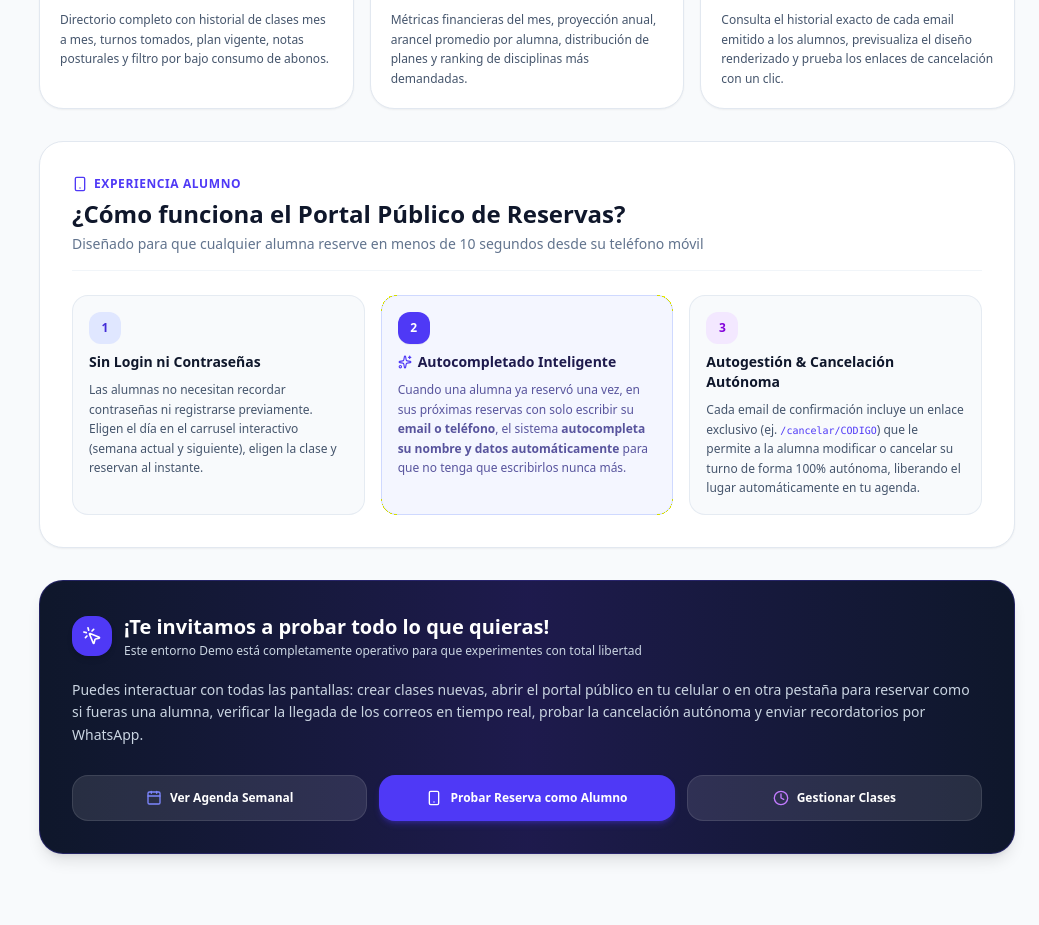
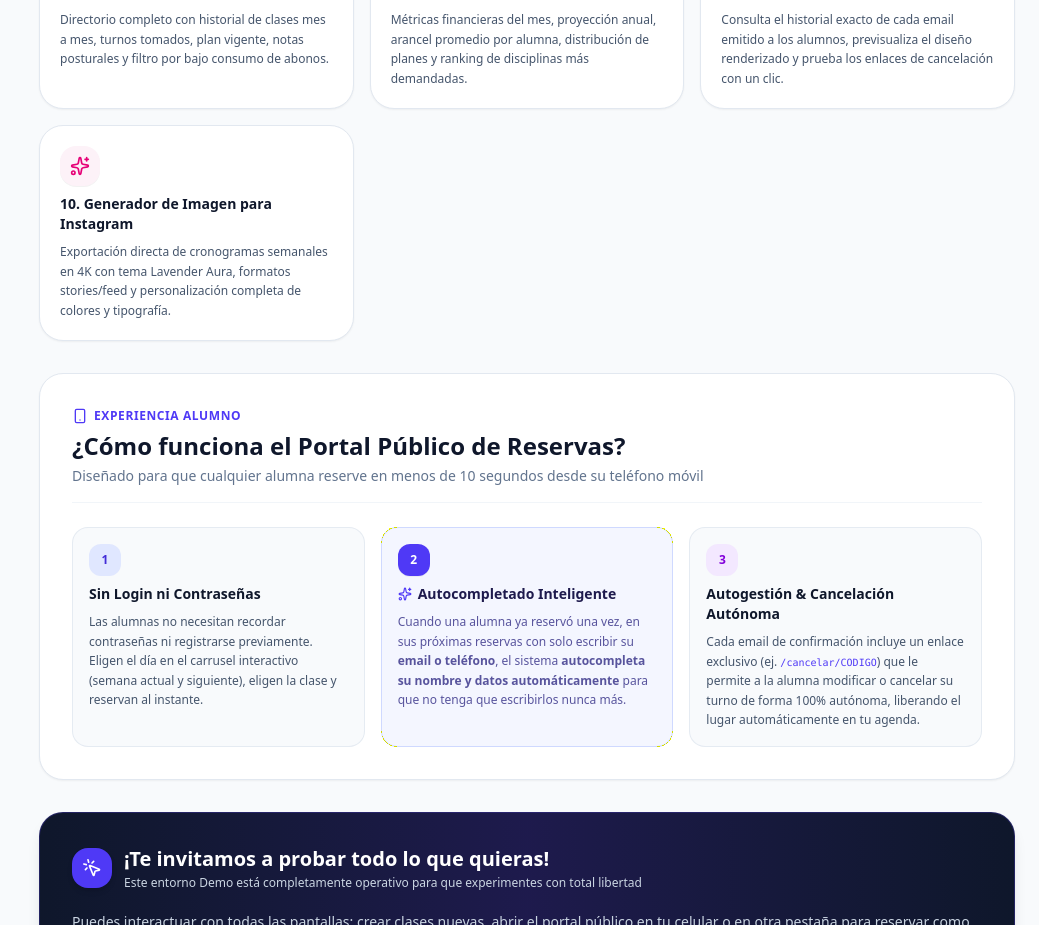
Before and after one commit to julyrodriguez/demoPilates, a Next.js app: page / in a window 1280 px wide. Shown: the part 980-1905 px from the top of the page, without its empty margins (241-1280 px from the left). Built offline with nearby package versions, Linux system fonts and the light colour scheme; no server answers.

Commit message:
docs(demo): agregar módulo de generador de imagen para instagram a la pantalla informativa

```diff
--- a/src/app/info/page.tsx
+++ b/src/app/info/page.tsx
@@ -185,6 +185,19 @@ export default function PaginaInformativa() {
                 Consulta el historial exacto de cada email emitido a los alumnos, previsualiza el diseño renderizado y prueba los enlaces de cancelación con un clic.
               </p>
             </div>
+
+            {/* 10. Generador de Imagen para Instagram */}
+            <div className="bg-white dark:bg-slate-900 border border-slate-200 dark:border-slate-800 rounded-3xl p-4 sm:p-5 shadow-xs space-y-2 hover:border-indigo-300 dark:hover:border-indigo-800 transition-colors">
+              <div className="w-9 h-9 sm:w-10 sm:h-10 rounded-2xl bg-pink-50 dark:bg-pink-950/60 text-pink-600 dark:text-pink-400 flex items-center justify-center shadow-2xs">
+                <Sparkles className="w-4 h-4 sm:w-5 sm:h-5" />
+              </div>
+              <h3 className="text-xs sm:text-sm font-black text-slate-900 dark:text-slate-100">
+                10. Generador de Imagen para Instagram
+              </h3>
+              <p className="text-[11px] sm:text-xs text-slate-600 dark:text-slate-400 leading-relaxed">
+                Exportación directa de cronogramas semanales en 4K con tema Lavender Aura, formatos stories/feed y personalización completa de colores y tipografía.
+              </p>
+            </div>
           </div>
         </section>
 
--- a/src/app/page.tsx
+++ b/src/app/page.tsx
@@ -185,6 +185,19 @@ export default function PaginaInformativa() {
                 Consulta el historial exacto de cada email emitido a los alumnos, previsualiza el diseño renderizado y prueba los enlaces de cancelación con un clic.
               </p>
             </div>
+
+            {/* 10. Generador de Imagen para Instagram */}
+            <div className="bg-white dark:bg-slate-900 border border-slate-200 dark:border-slate-800 rounded-3xl p-4 sm:p-5 shadow-xs space-y-2 hover:border-indigo-300 dark:hover:border-indigo-800 transition-colors">
+              <div className="w-9 h-9 sm:w-10 sm:h-10 rounded-2xl bg-pink-50 dark:bg-pink-950/60 text-pink-600 dark:text-pink-400 flex items-center justify-center shadow-2xs">
+                <Sparkles className="w-4 h-4 sm:w-5 sm:h-5" />
+              </div>
+              <h3 className="text-xs sm:text-sm font-black text-slate-900 dark:text-slate-100">
+                10. Generador de Imagen para Instagram
+              </h3>
+              <p className="text-[11px] sm:text-xs text-slate-600 dark:text-slate-400 leading-relaxed">
+                Exportación directa de cronogramas semanales en 4K con tema Lavender Aura, formatos stories/feed y personalización completa de colores y tipografía.
+              </p>
+            </div>
           </div>
         </section>
 
```
